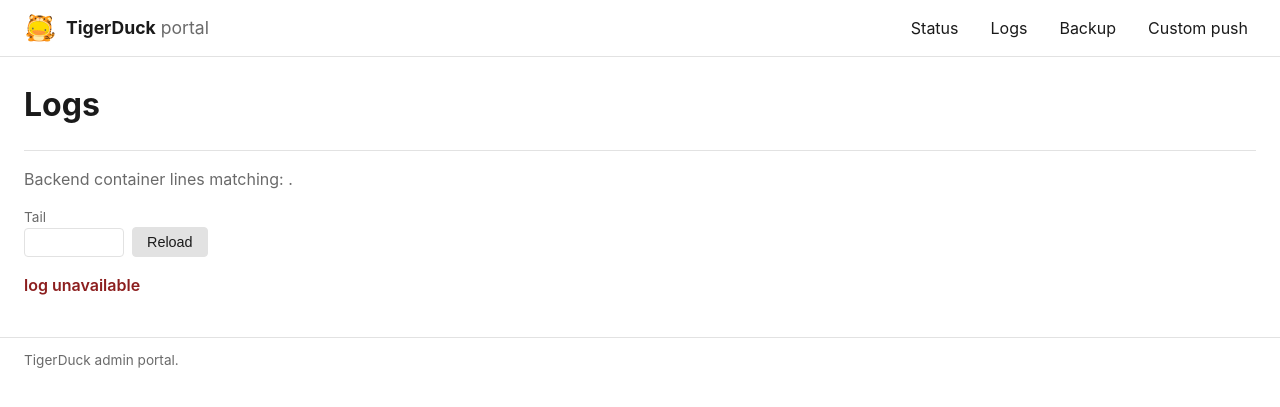
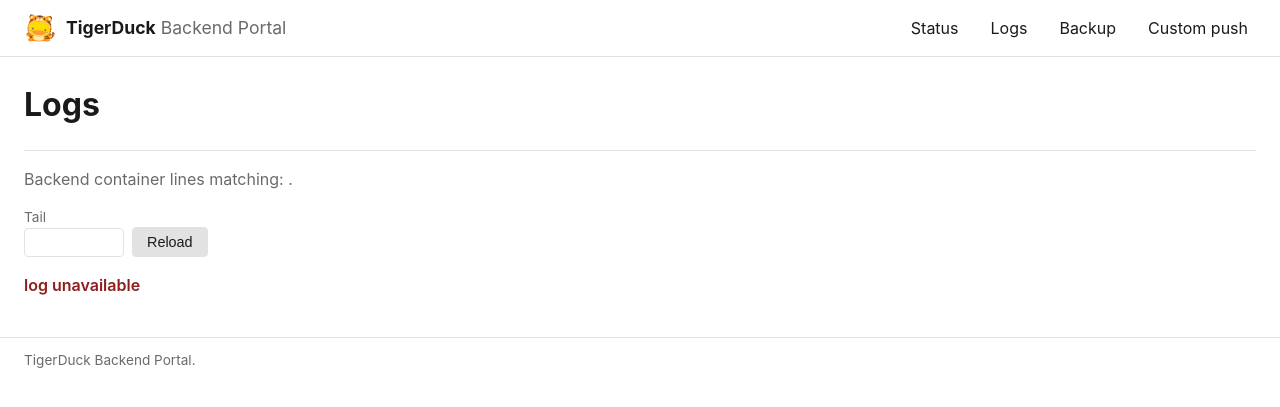
Before and after one commit to tigerduck-app/tigerduck-backend, a Python web app: template portal/app/templates/logs.html in a window 1280 px wide. Shown: the top 407 px of the page. Run offline with Jinja, Linux system fonts and the light colour scheme; the template is opened without the code that fills it, so the values that code supplies are empty.

Commit message:
chore(portal): rename "TigerDuck portal" to "TigerDuck Backend Portal"
Updates the page <title> on every route, the header wordmark, the
footer line, the FastAPI app title, and the source-header comments in
main.py and portal.css. Disambiguates the operator UI from the iOS app
itself in browser tabs and bookmarks.

```diff
--- a/portal/app/main.py
+++ b/portal/app/main.py
@@ -1,4 +1,4 @@
-"""TigerDuck portal — FastAPI entrypoint.
+"""TigerDuck Backend Portal — FastAPI entrypoint.
 
 Single-process uvicorn. Stateless: postgres is owned by the backend
 container, status data is fetched on each request. No auth — front with
@@ -30,7 +30,7 @@ async def lifespan(app: FastAPI) -> AsyncIterator[None]:
     yield
 
 
-app = FastAPI(title="TigerDuck portal", lifespan=lifespan)
+app = FastAPI(title="TigerDuck Backend Portal", lifespan=lifespan)
 
 # Mount static FIRST so the route prefix doesn't shadow the file server.
 _static_dir = Path(__file__).resolve().parent / "static"
--- a/portal/app/static/portal.css
+++ b/portal/app/static/portal.css
@@ -1,4 +1,4 @@
-/* TigerDuck portal — minimal styling, no framework.
+/* TigerDuck Backend Portal — minimal styling, no framework.
    Dark/light auto via prefers-color-scheme. */
 
 :root {
--- a/portal/app/templates/_base.html
+++ b/portal/app/templates/_base.html
@@ -3,7 +3,7 @@
 <head>
     <meta charset="utf-8">
     <meta name="viewport" content="width=device-width, initial-scale=1">
-    <title>{% block title %}TigerDuck portal{% endblock %}</title>
+    <title>{% block title %}TigerDuck Backend Portal{% endblock %}</title>
     <link rel="icon" type="image/png" href="/static/favicon.png">
     <link rel="apple-touch-icon" href="/static/tigerduck-logo.png">
     <link rel="stylesheet" href="/static/portal.css">
@@ -12,7 +12,7 @@
 <header>
     <a class="brand" href="/">
         <img src="/static/tigerduck-logo.png" alt="TigerDuck" class="brand-logo">
-        <span class="brand-title"><strong>TigerDuck</strong> <span class="dim">portal</span></span>
+        <span class="brand-title"><strong>TigerDuck</strong> <span class="dim">Backend Portal</span></span>
     </a>
     <nav>
         <a href="/">Status</a>
@@ -27,7 +27,7 @@
 </main>
 
 <footer>
-    <span class="dim">TigerDuck admin portal.</span>
+    <span class="dim">TigerDuck Backend Portal.</span>
 </footer>
 </body>
 </html>
--- a/portal/app/templates/backup.html
+++ b/portal/app/templates/backup.html
@@ -1,5 +1,5 @@
 {% extends "_base.html" %}
-{% block title %}Backup — TigerDuck portal{% endblock %}
+{% block title %}Backup — TigerDuck Backend Portal{% endblock %}
 {% block body %}
 
 <h1>Backup &amp; restore</h1>
--- a/portal/app/templates/custom_push.html
+++ b/portal/app/templates/custom_push.html
@@ -1,5 +1,5 @@
 {% extends "_base.html" %}
-{% block title %}Custom push — TigerDuck portal{% endblock %}
+{% block title %}Custom push — TigerDuck Backend Portal{% endblock %}
 {% block body %}
 
 <h1>Custom push</h1>
--- a/portal/app/templates/logs.html
+++ b/portal/app/templates/logs.html
@@ -1,5 +1,5 @@
 {% extends "_base.html" %}
-{% block title %}Logs — {{ active.label }} — TigerDuck portal{% endblock %}
+{% block title %}Logs — {{ active.label }} — TigerDuck Backend Portal{% endblock %}
 {% block body_class %}wide{% endblock %}
 {% block body %}
 
--- a/portal/app/templates/status.html
+++ b/portal/app/templates/status.html
@@ -1,5 +1,5 @@
 {% extends "_base.html" %}
-{% block title %}Status — TigerDuck portal{% endblock %}
+{% block title %}Status — TigerDuck Backend Portal{% endblock %}
 {% block body %}
 
 <h1>Stack status</h1>
```
